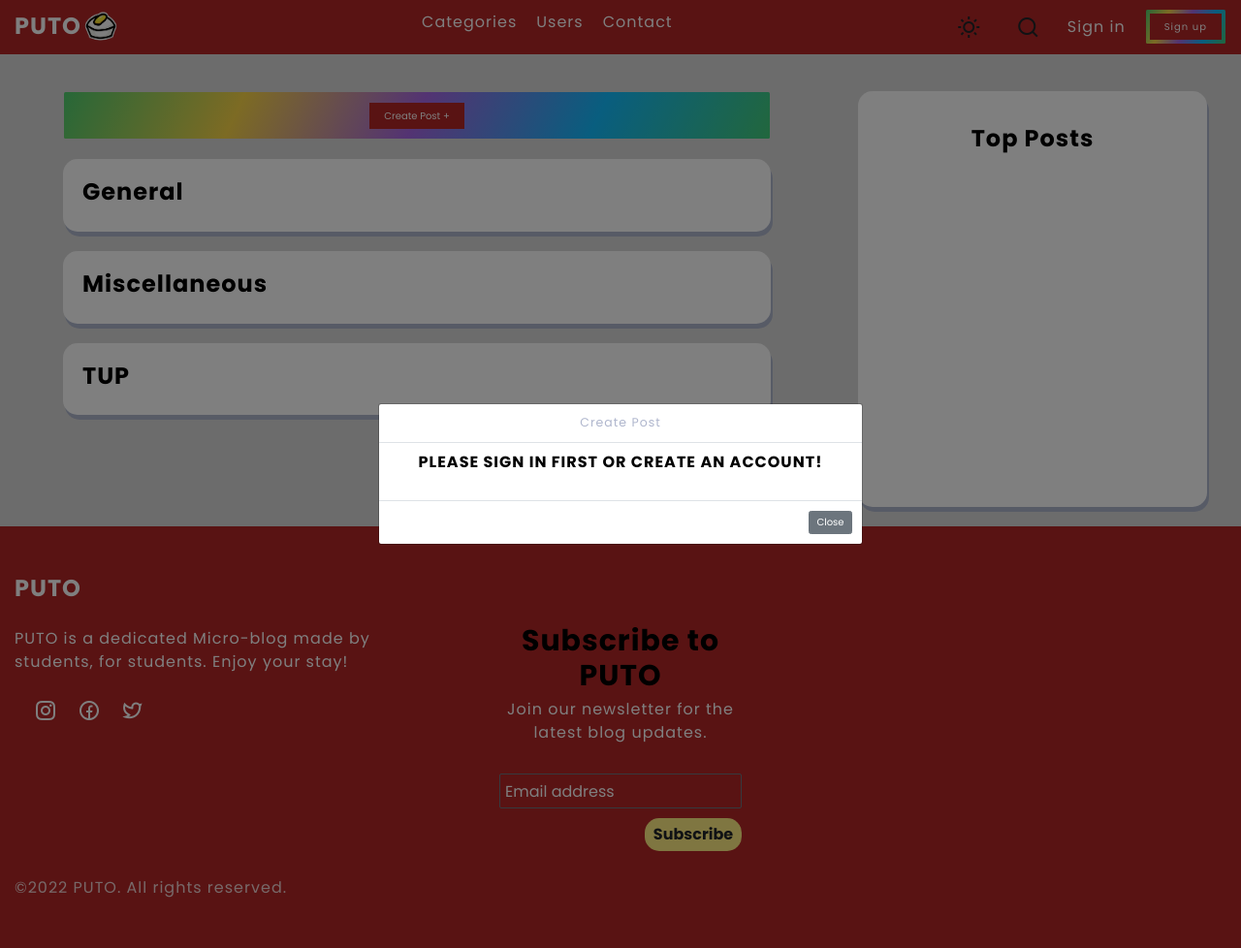
After one commit to RenrenYGO/PutoSE, a CodeIgniter app: page /PutoSE/pages/categories in a window 1280 px wide, after a click on "Create Post +". The commit adds this page. Shown: the whole page at 97% size. Run offline with CodeIgniter, Linux system fonts and the light colour scheme; data comes from the database, SQL or seed files in the repository; some libraries are stand-ins or nearby versions.

Commit message:
Bugfixes and added header functions

```diff
--- a/application/controllers/Categories.php
+++ b/application/controllers/Categories.php
@@ -6,10 +6,6 @@ class Categories extends CI_Controller{
     public function __construct(){
 	    parent::__construct();
 	}
-
-    public function index(){
-        $data['cat'] = $this->category_model->get_cats();
-    }
 
     public function postsbycat($id){
         $data['cats'] = $this->category_model->get_cats();
--- a/application/controllers/Pages.php
+++ b/application/controllers/Pages.php
@@ -15,4 +15,30 @@ class Pages extends CI_Controller {
         $this->load->view('pages/'.$page, $data);
         $this->load->view('templates/footer');
 	}
+
+    public function categories($page ='categories'){
+
+        if(!file_exists(APPPATH."views/pages/".$page.".php")) {
+           show_404();
+        }
+
+        $data['cats'] = $this->category_model->get_cats();
+
+		$this->load->view('templates/header');
+        $this->load->view('pages/'.$page, $data);
+        $this->load->view('templates/footer');
+	}
+
+    public function users($page ='users'){
+
+        if(!file_exists(APPPATH."views/pages/".$page.".php")) {
+           show_404();
+        }
+
+        $data['users'] = $this->profile_model->get_profiles();
+
+		$this->load->view('templates/header');
+        $this->load->view('pages/'.$page, $data);
+        $this->load->view('templates/footer');
+	}
 }
--- a/application/models/Profile_model.php
+++ b/application/models/Profile_model.php
@@ -4,6 +4,12 @@ class Profile_model extends CI_Model{
 
     public function __construct(){
         $this->load->database();
+    }
+
+    public function get_profiles(){
+        // $this->db->order_by('name');
+        $query = $this->db->get('user');
+        return $query->result_array();
     }
 
     public function get_profile($id=NULL){
--- /dev/null
+++ b/application/views/pages/categories.php
@@ -0,0 +1,76 @@
+
+
+
+    <!-- Search -->
+    <div class="search-form-container container" id="search-form-container">
+
+        <div class="form-container-inner">
+
+            <form action="" class="form">
+                <input class="form-input" type="text" placeholder="What are you looking for?">
+                <button class="btn form-btn" type="submit">
+                    <i class="ri-search-line"></i>
+                </button>
+            </form>
+            <span class="form-note">Or press ESC to close.</span>
+
+        </div>
+
+        <button class="btn form-close-btn place-items-center" id="form-close-btn">
+            <i class="ri-close-line"></i>
+        </button>
+
+    </div>
+
+    <!-- Posts -->
+    <section class="featured-articles section section-header-offset">
+
+        <div class="featured-articles-container container d-grid">
+
+            <div class="featured-content posts d-grid">
+
+                <?php if(isset($_SESSION['user']['name'])):?>
+                    <button class="btn sign-up-btn fancy-border screen-sm-hidden " >
+                        <a class="justify-content-center"href="<?php echo base_url('posts/create');?>" >
+                            <span>Create Post + </span>
+                        </a>
+                    </button>
+                <?php else:?>
+                    <button data-bs-toggle="modal" data-bs-target="#InputModal" class="btn sign-up-btn fancy-border screen-sm-hidden" >
+                    <span>Create Post + </span>
+                    </button>
+                    <!-- Modal -->
+                    <div class="modal fade" id="InputModal" tabindex="-1" aria-labelledby="InputModalLabel" aria-hidden="true">
+                        <div class="modal-dialog modal-dialog-centered text-color">
+                            <div class="modal-content">
+                                <div class="modal-header justify-content-center">
+                                <h5 class="modal-title" id="InputModalTitleLabel">Create Post</h5>
+                                </div>
+                                <div class="modal-body">
+                                <h2 class="title footer-title">Please sign in first or create an account!</h2>
+                                </div>
+                                <div class="modal-footer">
+                                    <button type="button" class="btn btn-secondary" data-bs-dismiss="modal">Close</button>
+                                </div>
+                            </div>
+                        </div>
+                    </div>
+                <?php endif;?>
+
+                <?php foreach ($cats as $cat):?>
+                    <div class="trending-news-box">
+                        <a href="<?php echo base_url('categories/postsbycat/'.$cat['id']);?>"><h3 class="title article-title"><?php echo $cat['name'];?></h3></a>
+                    </div>
+                <?php endforeach;?>
+
+            </div>
+
+            <div class="sidebar d-grid">
+
+                <h3 class="title featured-content-title">Top Posts</h3>
+
+            </div>
+
+        </div>
+
+    </section>
--- a/application/views/templates/header.php
+++ b/application/views/templates/header.php
@@ -45,10 +45,10 @@
             <div class="menu" id="menu">
                 <ul class="list">
                     <li class="list-item">
-                        <a href="#" class="list-link">Categories</a>
+                        <a href="<?php echo base_url();?>pages/categories" class="list-link">Categories</a>
                     </li>
                     <li class="list-item">
-                        <a href="#" class="list-link">Posts</a>
+                        <a href="<?php echo base_url();?>pages/users" class="list-link" class="list-link">Users</a>
                     </li>
                     <li class="list-item">
                         <a href="#" class="list-link">Contact</a>
```
Also changed, not shown: application/views/pages/showpost.php (+6 -6 lines), application/views/pages/users.php (added, +76 -0 lines).
